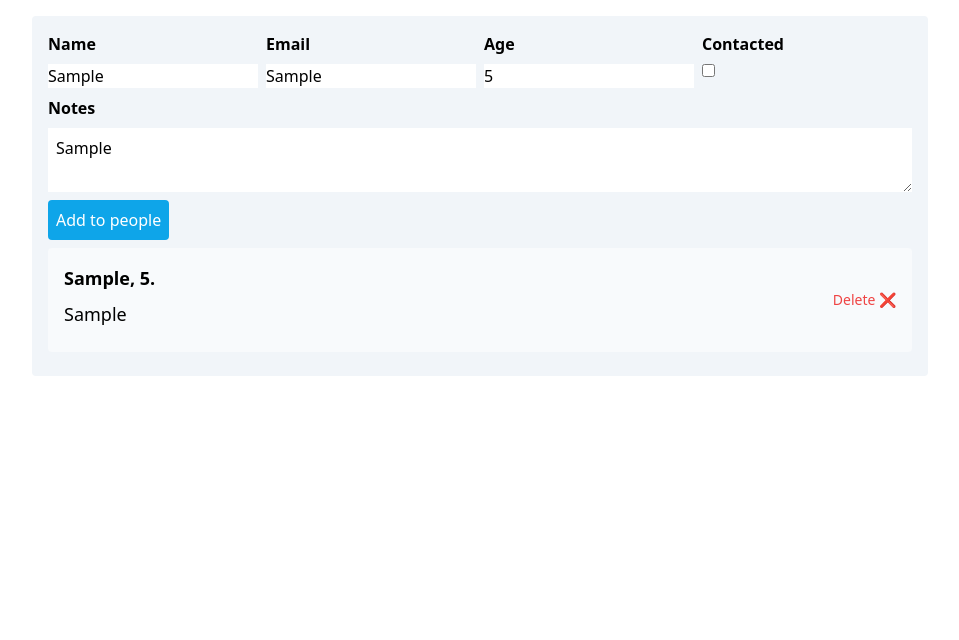
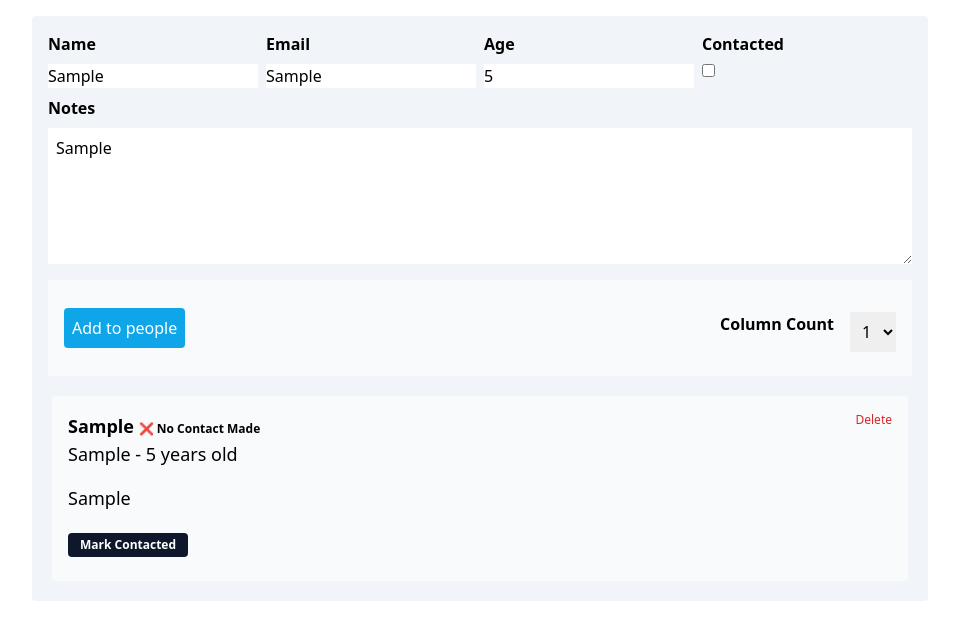
Before and after one commit to MSAZ89/typescriptlearning-1, a React (Vite) app: page / in a window 1280 px wide. Both pictures are taken after typing "Sample", "Sample", "5", "Sample" into the empty fields and a click on the button "Add to people". Shown: the top 640 px of the page, without its empty margins (160-1119 px from the left). Built offline with nearby package versions, Linux system fonts and the light colour scheme.

Commit message:
styling + columns field

```diff
--- a/src/App.tsx
+++ b/src/App.tsx
@@ -7,7 +7,7 @@ class Person {
   age: number;
   notes: string;
   email: string;
-  contacted: boolean = false;
+  contacted: boolean;
   constructor(
     name: string,
     age: number,
@@ -32,6 +32,8 @@ const App = () => {
   //stateful array to store people
   const [people, setPeople] = useState<Person[]>([]);
 
+  const [columnCount, setColumnCount] = useState<number>(1);
+
   const addToPeople = () => {
     if (nameInputRef.current !== null && ageInputRef.current !== null) {
       if (
@@ -54,6 +56,16 @@ const App = () => {
   const removeFromPeople = (index: number) => {
     //remove person from people array
     setPeople(people.filter((person, i) => i !== index));
+  };
+
+  //function to toggle contacted on a person index in the people array
+  const toggleContacted = (index: number) => {
+    //create a copy of the people array
+    const peopleCopy = [...people];
+    //toggle contacted on the person at index
+    peopleCopy[index].contacted = !peopleCopy[index].contacted;
+    //set the people array to the copy
+    setPeople(peopleCopy);
   };
 
   return (
@@ -94,47 +106,84 @@ const App = () => {
       {/*Notes*/}
       <div>
         <label className="block mb-2 font-bold">Notes</label>
-        <textarea className="block mb-2 w-full p-2" ref={notesRef}></textarea>
+        <textarea
+          rows={5}
+          className="block mb-2 w-full p-2"
+          ref={notesRef}
+        ></textarea>
       </div>
 
+      <div className="flex gap-8 items-center justify-between my-4 bg-slate-50 p-4">
         {/*Add to people button*/}
         <button
-        className="bg-sky-500 p-2 rounded text-white"
+          className="bg-sky-500 p-2 rounded text-white h-10"
           onClick={() => addToPeople()}
         >
           Add to people
         </button>
 
+        {/*select dropdown for column count*/}
+        <div className="mt-4 flex gap-4">
+          <label className="mb-2 font-bold">Column Count</label>
+          <select
+            className="mb-2 w-auto p-2"
+            onChange={(e) => setColumnCount(parseInt(e.target.value))}
+          >
+            <option value="1">1</option>
+            <option value="2">2</option>
+          </select>
+        </div>
+      </div>
+
+      <div className={"grid grid-cols-" + columnCount}>
         {/*People list*/}
         {people.map((person, index) => {
           return (
             <li
               key={index}
-            className="bg-slate-50 list-decimal py-4 px-4 rounded my-2 flex gap-4 justify-between hover:bg-white transition-all hover:scale-105 hover:border hover:border-slate-300
+              className="bg-slate-50 list-decimal py-4 px-4 rounded m-1 flex gap-8 justify-between hover:bg-white transition-all
             group"
             >
               <div className="text-lg">
                 <p className="font-bold">
-                {person.name}, {person.age}.
+                  {person.name}{" "}
+                  <span className={"text-xs group-hover:text-md"}>
+                    {person.contacted ? (
+                      <>
+                        <span className="mb-4 transition-all">
+                          ✔️ Contacted
+                        </span>{" "}
+                      </>
+                    ) : (
+                      <span className="mb-4 transition-all">
+                        ❌ No Contact Made
+                      </span>
+                    )}
+                  </span>
                 </p>
-              <p className={"text-sm group-hover:text-md"}>
-                {person.contacted ? (
-                  <span className="mb-4 transition-all">✔️ Contacted</span>
-                ) : null}
+                <p className="font-light">
+                  {person.email} - {person.age} years old
                 </p>
-              <p className="text-md font-light my-2 transition-all group-hover:text-xl">
+                <p className="text-md font-light my-4 transition-all">
                   {person.notes}
                 </p>
+                <button
+                  className="text-xs mb-2 font-bold transition-all bg-slate-900 text-white rounded py-1 px-3 group-hover:p-2"
+                  onClick={() => toggleContacted(index)}
+                >
+                  {person.contacted ? "Mark Not Contacted" : "Mark Contacted"}
+                </button>
               </div>
               <button
                 onClick={() => removeFromPeople(index)}
-              className="text-red-500 text-sm"
+                className="text-red-600 text-xs transition-all h-0"
               >
-              Delete ❌
+                Delete
               </button>
             </li>
           );
         })}
+      </div>
     </MainLayout>
   );
 };
```
Lines whose indentation alone changed are shown as unchanged.
